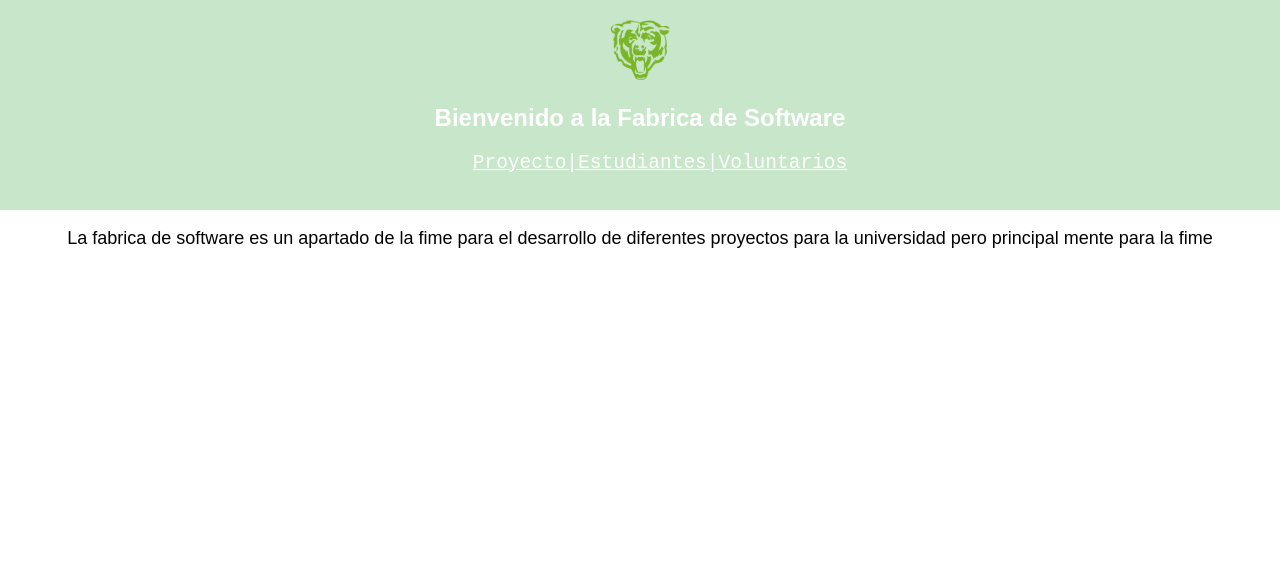
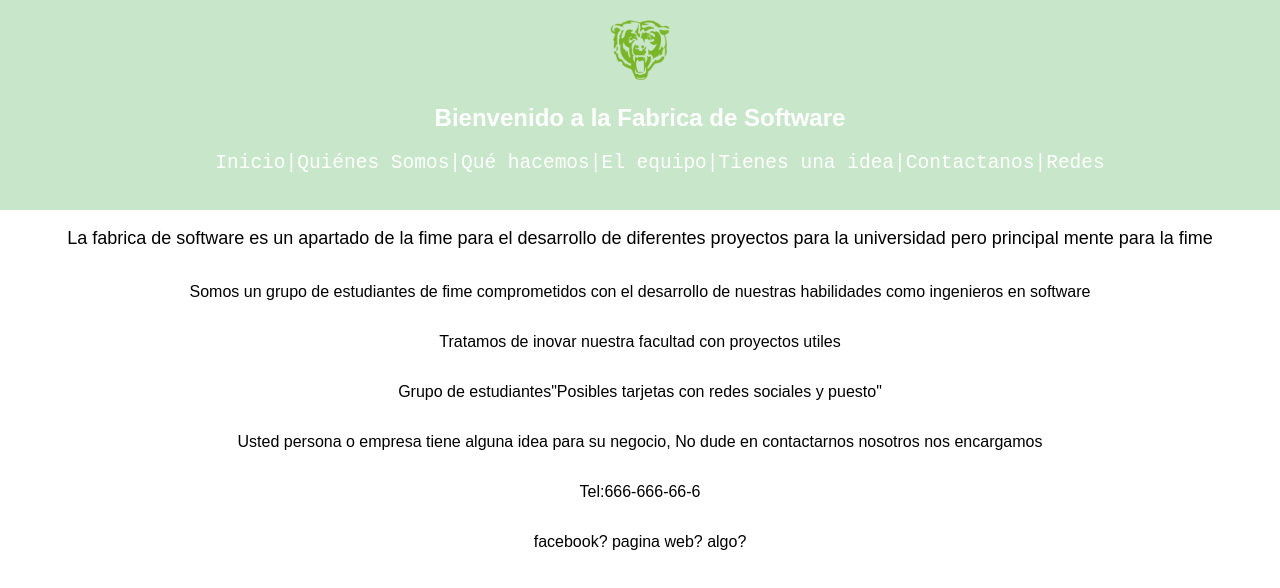
Before and after one commit to themostretarded/FSWLandingPage, a React (Create React App) app: page / in a window 1280 px wide. Shown: the top 588 px of the page. Built offline with nearby package versions, Linux system fonts and the light colour scheme.

Commit message:
pinche commit otra vez

```diff
--- a/package.json
+++ b/package.json
@@ -4,6 +4,7 @@
   "private": true,
   "dependencies": {
     "react": "^15.6.1",
+    "react-burger-menu": "^1.1.6",
     "react-dom": "^15.6.1",
     "react-scripts": "1.0.10"
   },
--- a/src/App.css
+++ b/src/App.css
@@ -18,9 +18,14 @@
     height: 60px;
     display: inline;
 }
+.App-Cuerpo{
+    padding-bottom: 1em;
+    padding-top: 1em;
+}
 a {
     color: white;
     font-size: 1.5em;
+    text-decoration: none;
 }
 a:hover {
     font-size: 2em;
--- a/src/App.js
+++ b/src/App.js
@@ -7,16 +7,33 @@ class App extends Component {
   render() {
     return (
       <div className="App">
-        <div className="App-header">
+        <div className="App-header" id="inicio">
             <img src={osos} className="App-logo" alt="logo" />
             <h2>Bienvenido a la Fabrica de Software</h2>
                 <ul className="">
-                <li><a href="">Proyecto|</a></li>
-                <li><a href="">Estudiantes|</a></li>
-                <li><a href="">Voluntarios</a></li>
+                <li><a href="#inicio">Inicio|</a></li>
+                <li><a href="#quienes">Quiénes Somos|</a></li>
+                <li><a href="#hacemos">Qué hacemos|</a></li>
+                <li><a href="#equipo">El equipo|</a></li>
+                <li><a href="#idea">Tienes una idea|</a></li>
+                <li><a href="#contacto">Contactanos|</a></li>
+                <li><a href="#redes">Redes</a></li>
                 </ul>
         </div>
         <p className="App-intro">La fabrica de software es un apartado de la fime para el desarrollo de diferentes proyectos para la universidad pero principal mente para la fime</p>
+
+        <span id="quienes"></span>
+            <div className="App-Cuerpo">Somos un grupo de estudiantes de fime comprometidos con el desarrollo de nuestras habilidades como ingenieros en software</div>
+        <span id="hacemos"></span>
+            <div className="App-Cuerpo">Tratamos de inovar nuestra facultad con proyectos utiles</div>
+        <span id="equipo"></span>
+            <div className="App-Cuerpo">Grupo de estudiantes"Posibles tarjetas con redes sociales y puesto"</div>
+        <span id="idea"></span>
+            <div className="App-Cuerpo">Usted persona o empresa tiene alguna idea para su negocio, No dude en contactarnos nosotros nos encargamos</div>
+        <span id="contacto"></span>
+            <div className="App-Cuerpo">Tel:666-666-66-6</div>
+        <span id="redes"></span>
+            <div className="App-Cuerpo">facebook? pagina web? algo?</div>
         </div>
     );
   }
```
